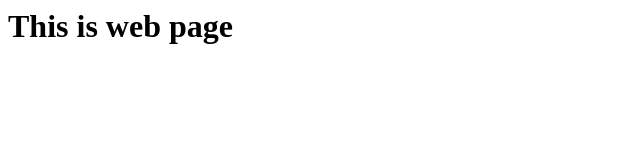
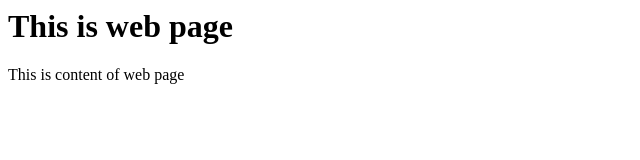
Before and after one commit to jayhande91/Newrepo, a plain HTML site: page index.html in a window 1280 px wide. Shown: the whole page, without its empty margins (0-640 px from the left). Drawn offline with Linux system fonts and the light colour scheme.

Commit message:
Update index.html

```diff
--- a/index.html
+++ b/index.html
@@ -1,3 +1,6 @@
 <html>
 <h1> This is web page </h1>
+  <body>
+    This is content of web page
+  </body>
 </html>
```
